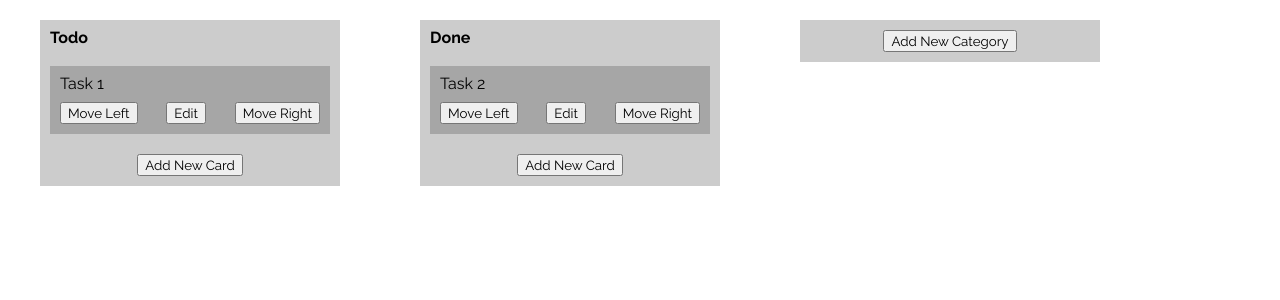
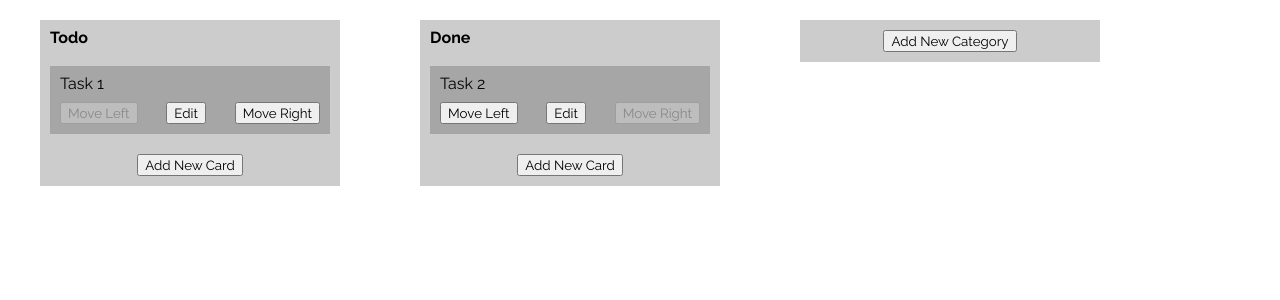
Before and after one commit to dhavalchaudhary/minimal-trello, a React (Create React App) app: page / in a window 1280 px wide. Shown: the top 300 px of the page. Built offline with nearby package versions, Linux system fonts and the light colour scheme.

Commit message:
edge case logic

```diff
--- a/src/components/app/app.tsx
+++ b/src/components/app/app.tsx
@@ -72,6 +72,9 @@ export const App = () => {
       addCard,
       updateCard,
       moveCard
+    },
+    meta: {
+      totalCategories: categories.length
     }
   }
   return (
--- a/src/components/card/card.tsx
+++ b/src/components/card/card.tsx
@@ -8,10 +8,11 @@ type CardProps = {
 }
 
 export const Card:React.FC<CardProps> = (props) => {
-    const {data: allCards, handlers: cardHandlers } = useContext(CardContext);
+    const cardContext = useContext(CardContext);
 
-    const cardData = allCards.find(card => card.id === props.id);
-
+    const cardData = cardContext.data.find(card => card.id === props.id);
+    const isFirstCategory = props.categoryIndex === 0;
+    const isLastCategory = props.categoryIndex === cardContext.meta.totalCategories - 1;
     const [isEditing, setIsEditing] = useState(false);
     const [titleInputVal, setTitleInputVal] = useState(cardData?.title || '');
 
@@ -28,16 +29,20 @@ export const Card:React.FC<CardProps> = (props) => {
     }
 
     const saveData = () => {
-        cardHandlers.updateCard(cardData.id, {title: titleInputVal});
+      cardContext.handlers.updateCard(cardData.id, {title: titleInputVal});
         resetState()
     }
 
     const moveLeft = () => {
-      cardHandlers.moveCard(cardData.id, props.categoryIndex, props.categoryIndex - 1)
+      if(props.categoryIndex >= 0){
+        cardContext.handlers.moveCard(cardData.id, props.categoryIndex, props.categoryIndex - 1)
+    }
     }
 
     const moveRight = () => {
-      cardHandlers.moveCard(cardData.id, props.categoryIndex, props.categoryIndex + 1)
+      if(props.categoryIndex < cardContext.meta.totalCategories - 1){
+        cardContext.handlers.moveCard(cardData.id, props.categoryIndex, props.categoryIndex + 1)
+      }
     }
 
     return <div className="card">
@@ -50,9 +55,9 @@ export const Card:React.FC<CardProps> = (props) => {
     </> : <>
     <h5>{cardData.title}</h5>
     <div className="button-group card-button-wrapper">
-      <button onClick={moveLeft}>Move Left</button>
+      <button disabled={isFirstCategory} onClick={moveLeft}>Move Left</button>
       <button onClick={() => setIsEditing(true)}>Edit</button>
-      <button onClick={moveRight}>Move Right</button>
+      <button disabled={isLastCategory} onClick={moveRight}>Move Right</button>
     </div>
     </>}
 
--- a/src/context/card.ts
+++ b/src/context/card.ts
@@ -7,7 +7,10 @@ export type CardContextType = {
         addCard: (title: string, categoryIndex: number) => void,
         updateCard: (cardId: string, data: Partial<Omit<Card, 'id'>>) => void
         moveCard: (id: string, currentCategoryIndex: number, expectedCategoryIndex: number) => void
-    }
+    },
+    meta: {
+        totalCategories: number
+      }
 }
 
 const defaultCardContextValue: CardContextType = {
@@ -16,7 +19,10 @@ const defaultCardContextValue: CardContextType = {
         addCard: () => {},
         updateCard: () => {},
         moveCard: () => {}
-    }
+    },
+    meta: {
+        totalCategories: 0
+      }
 }
 
 export const CardContext = React.createContext<CardContextType>(defaultCardContextValue)
```
